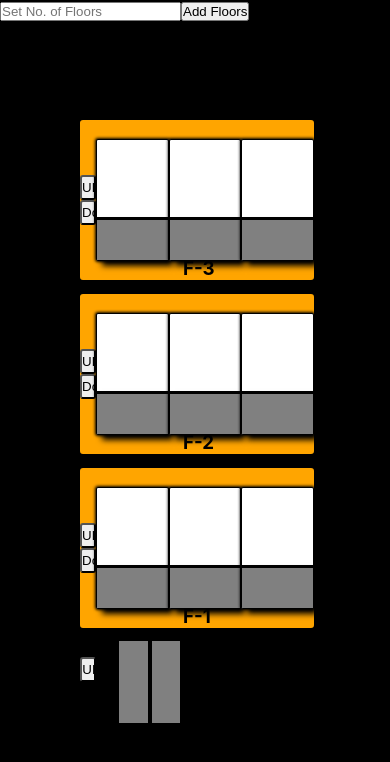
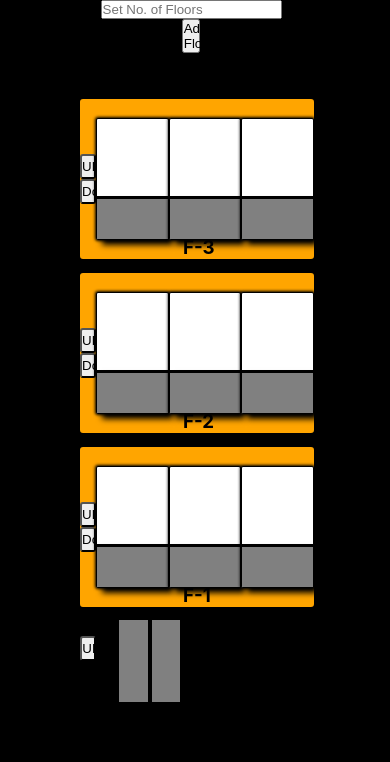
Before and after one commit to singh3069/Iift_simulation, a React (Create React App) app: page / in a window 390 px wide. Shown: the top 762 px of the page. Built offline with nearby package versions, Linux system fonts and the light colour scheme.

Commit message:
adding media query

```diff
--- a/src/App.css
+++ b/src/App.css
@@ -25,6 +25,7 @@ body {
   /* justify-content: space-between; */
   align-items: center;
   /* border-bottom: 3px solid black; */
+  /* background: rgb(255, 102, 0); */
   background: orange;
   border: 2px solid black;
   border-radius: 5px;
@@ -105,3 +106,32 @@ body {
 .liftLeftDoor {
   border-right: 2px solid black;
 }
+
+.inputDiv {
+  height: auto;
+  display: flex;
+  justify-content: center;
+  flex-direction: column;
+  width: -1px;
+  width: 16%;
+  position: fixed;
+  top: 0;
+  left: 41%;
+  z-index: 1;
+  align-items: center;
+}
+
+.inputDiv button {
+  width: 30%;
+  cursor: pointer;
+}
+
+@media (max-widt: 1500px) {
+  .floorSection {
+    /* background-color: red; */
+  }
+
+  .floors {
+    background-color: red;
+  }
+}
--- a/src/components/building/floors/FloorsTwo.js
+++ b/src/components/building/floors/FloorsTwo.js
@@ -1,26 +1,33 @@
 import React, { useState } from "react";
+// import "./mediaQuerry.css";
 
 function FloorsTwo() {
   const [currentFloor, setcurrentFloor] = useState("0");
   const [userInput, setUserInput] = useState("");
   const textInput = React.createRef();
 
+  /**
+   * Moving the lift in between the floors
+   */
   function moveBetweenFloors(e) {
     const currentBttn = e.target.id;
     setcurrentFloor(+currentBttn);
   }
 
+  /**
+   * Adding floors based on user input
+   */
   const addFloors = () => {
     setUserInput(textInput.current.value);
   };
+
+  /* Fixed floors statitcs */
 
   const floors = [
     { upBtton: "UP", downBttton: "Down", floor: "F-3", id: "3" },
     { upBtton: "UP", downBttton: "Down", floor: "F-2", id: "2" },
     { upBtton: "UP", downBttton: "Down", floor: "F-1", id: "1" },
   ];
-
-  const rowLen = userInput.length;
 
   return (
     <div>
@@ -30,23 +37,13 @@ function FloorsTwo() {
           type="number"
           id="floor"
           ref={textInput}
+          max="1"
         />
         <button onClick={(e) => addFloors()}>Add Floors</button>
       </div>
 
       <section className="floorSection">
-        {/* <div className="floor4 floors"> */}
-        {/* <div className="buttonsDiv"> */}
-        {/* <button
-              className="bttn"
-              // id="5"
-              // onClick={(e) => moveBetweenFloors(e)}
-            >
-              Down
-            </button> */}
-        {/* </div> */}
-        {/* <h3>Top Floor</h3> */}
-        {/* </div> */}
+        {/* Maping through user input and rendering the floors */}
         {parseInt(userInput) >= 0 ? (
           <>
             {[...new Array(parseInt(userInput))]
@@ -100,6 +97,8 @@ function FloorsTwo() {
           ""
         )}
 
+        {/* Maping through Fixed floors statitcs rendering the floors */}
+
         {floors.map((item) => (
           <div key={item.id} className="floor4 floors">
             <div className="buttonsDiv">
@@ -132,6 +131,8 @@ function FloorsTwo() {
           </div>
         ))}
 
+        {/* Lift div */}
+
         <div className="liftDiv ">
           <div className="buttonsDiv">
             <button
@@ -144,7 +145,7 @@ function FloorsTwo() {
           </div>
           <div
             className="lift"
-            style={{ transform: `translateY(-${currentFloor * "160"}px)` }}
+            style={{ transform: `translateY(-${currentFloor * 160}px)` }}
           >
             <div className="liftLeftDoor"></div>
             <div className="liftRightDoor"></div>
--- /dev/null
+++ b/src/components/building/floors/mediaQuerry.css
@@ -0,0 +1,9 @@
+@media (max-widt: 1500px) {
+  .floorSection {
+    /* background-color: red; */
+  }
+
+  .floors {
+    background-color: red;
+  }
+}
```
